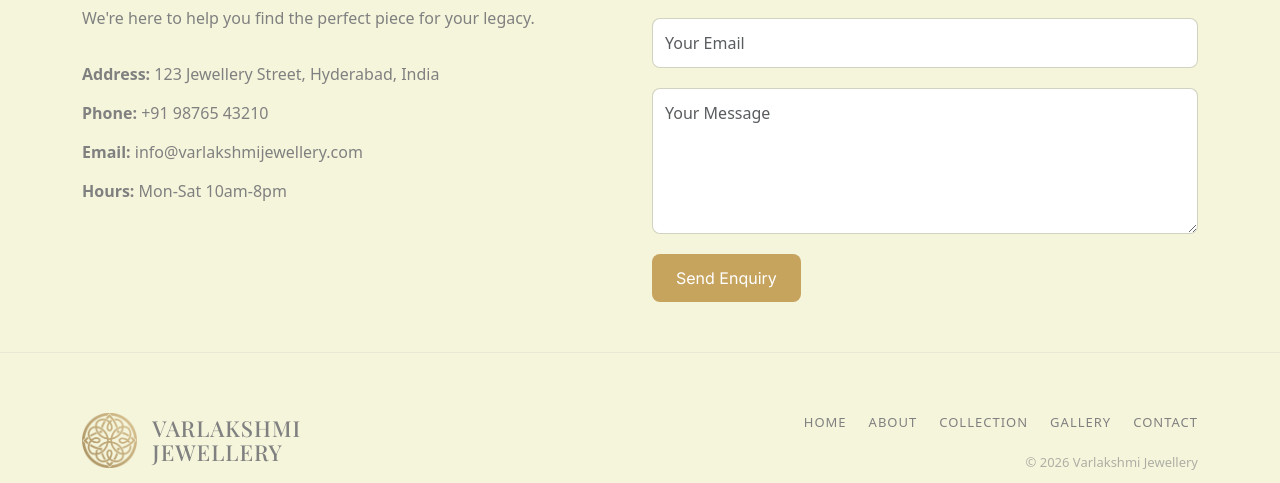
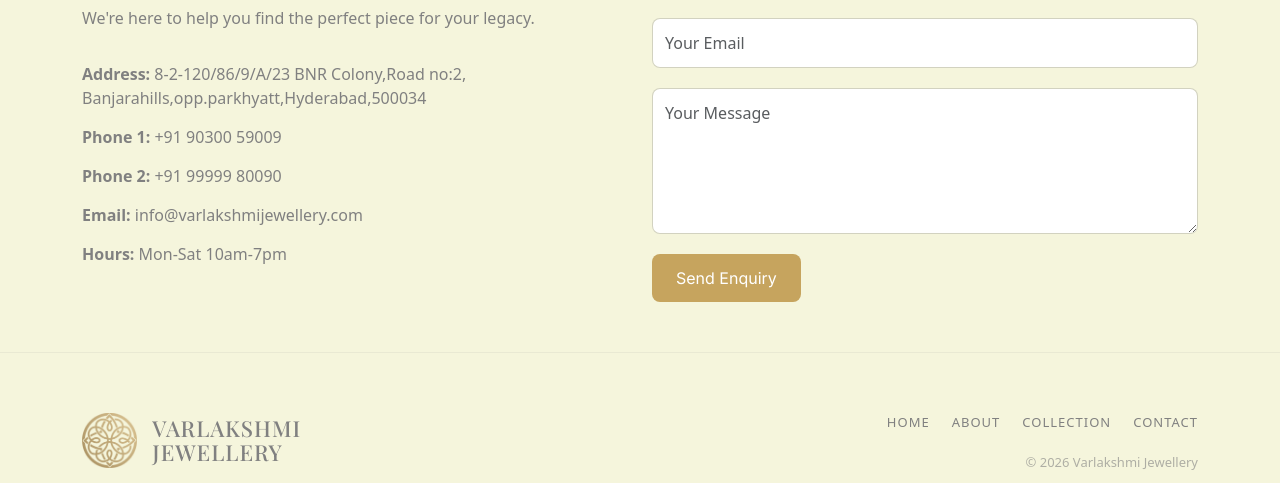
Before and after one commit to tharuncreations9-afk/varlakshmi-jewellery, a Next.js app: page /contact in a window 1280 px wide. Shown: the part 932-1415 px from the top of the page. Built offline with nearby package versions, Linux system fonts and the light colour scheme; a web font is replaced by a local one.

Commit message:
what changes you made

```diff
--- a/src/app/compnents/ContactPage.js
+++ b/src/app/compnents/ContactPage.js
@@ -158,10 +158,12 @@ export default function ContactPage() {
                                     We're here to help you find the perfect piece for your legacy.
                                 </p>
                                 <div className="contact-details">
-                                    <p><strong>Address:</strong> 123 Jewellery Street, Hyderabad, India</p>
-                                    <p><strong>Phone:</strong> +91 98765 43210</p>
+                                    <p><strong>Address:</strong> 8-2-120/86/9/A/23 BNR Colony,Road no:2,
+                                    Banjarahills,opp.parkhyatt,Hyderabad,500034</p>
+                                    <p><strong>Phone 1:</strong> +91 90300 59009</p>
+                                    <p><strong>Phone 2:</strong> +91 99999 80090</p>
                                     <p><strong>Email:</strong> info@varlakshmijewellery.com</p>
-                                    <p><strong>Hours:</strong> Mon-Sat 10am-8pm</p>
+                                    <p><strong>Hours:</strong> Mon-Sat 10am-7pm</p>
                                 </div>
                             </div>
                         </div>
--- a/src/app/compnents/Footer.js
+++ b/src/app/compnents/Footer.js
@@ -32,7 +32,7 @@ export default function Footer() {
                             <Link href="/" className="footer-link">Home</Link>
                             <Link href="/about" className="footer-link">About</Link>
                             <Link href="/collection" className="footer-link">Collection</Link>
-                            <Link href="/gallery" className="footer-link">Gallery</Link>
+                            {/* <Link href="/gallery" className="footer-link">Gallery</Link> */}
                             <Link href="/contact" className="footer-link">Contact</Link>
                         </div>
                         <p className="footer-copyright">
```
